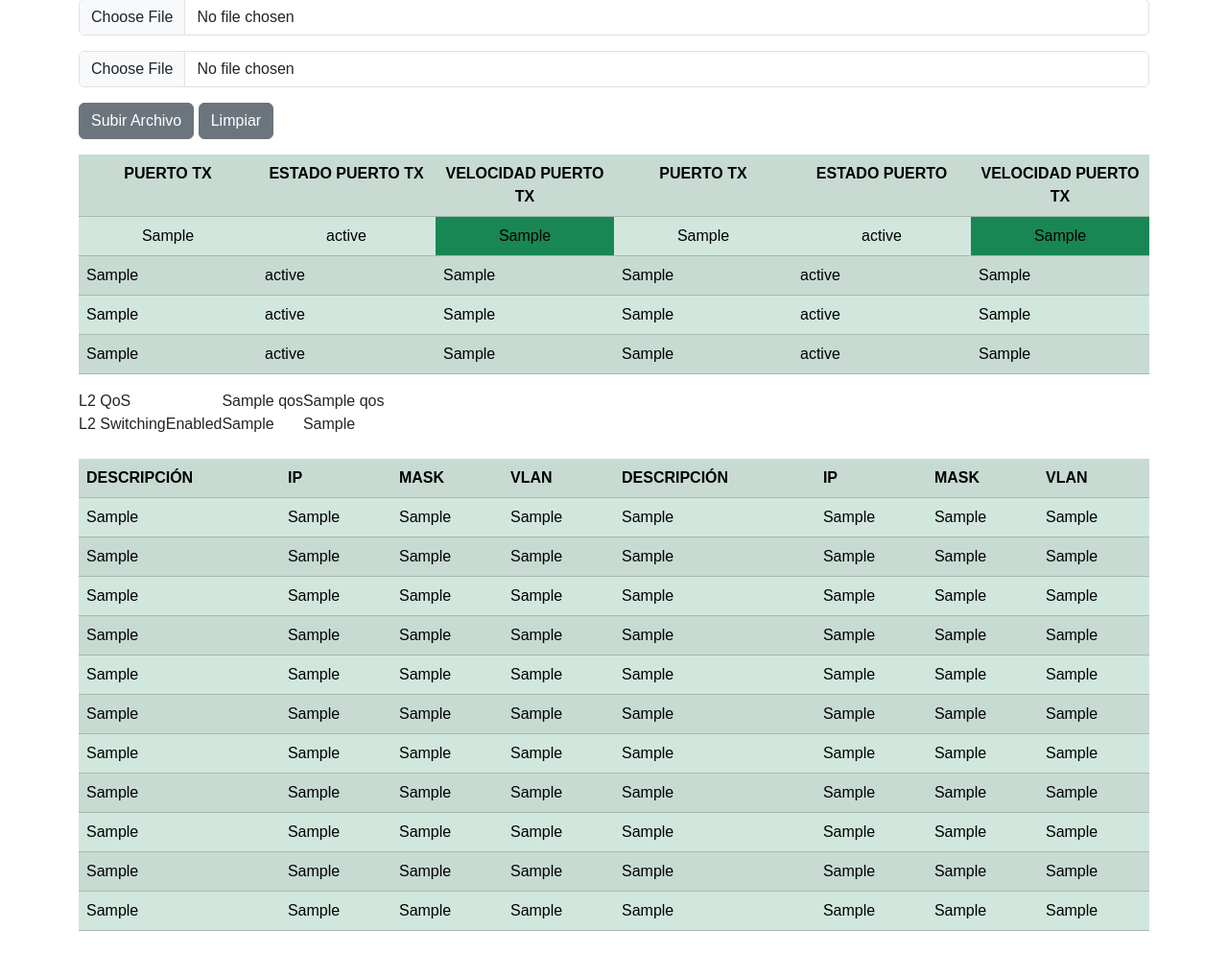
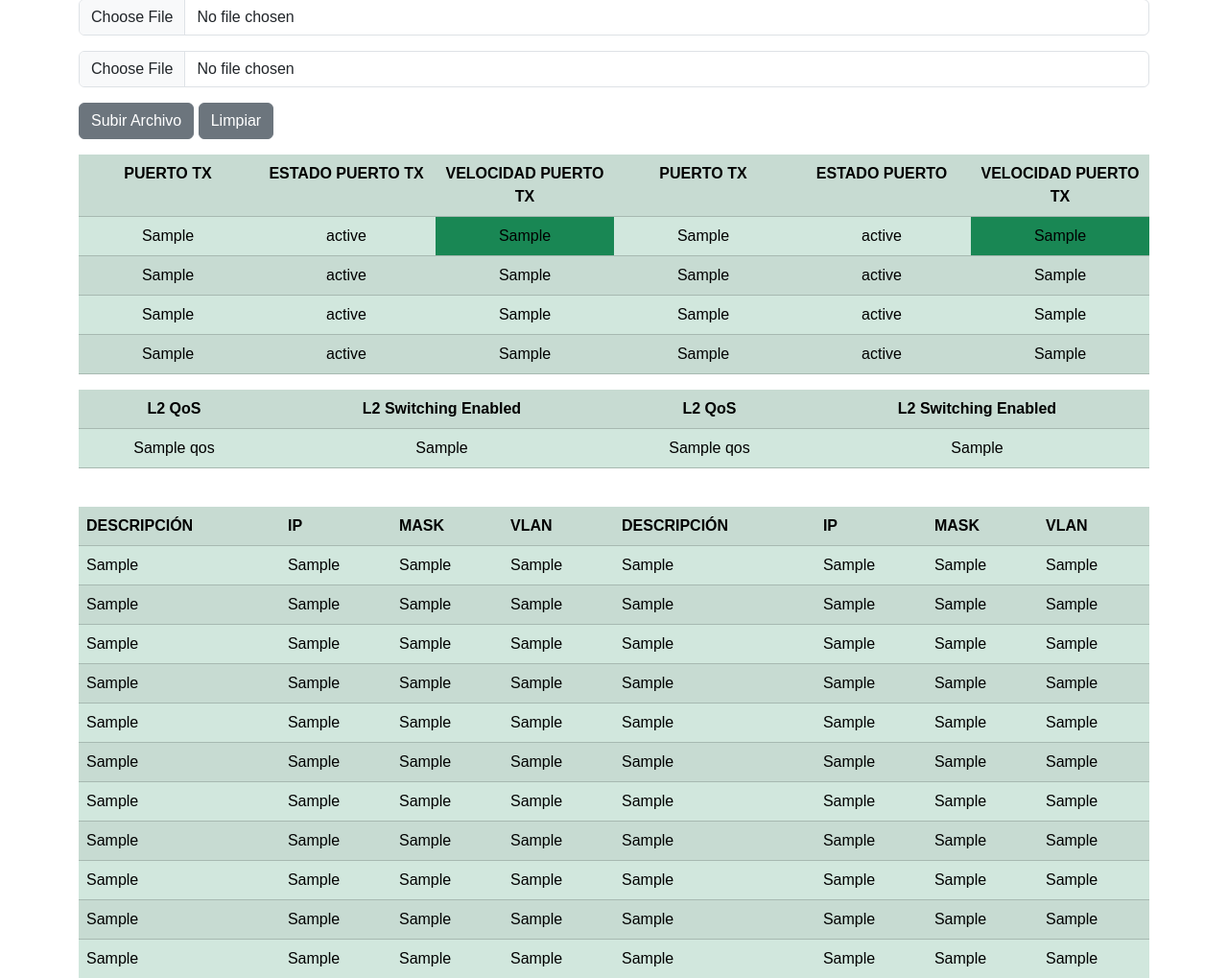
Before and after one commit to plepori/claro, a Django app: template scfcompara/app/templates/home.html in a window 1280 px wide. Shown: the part 57-1076 px from the top of the page at 96% size. Before the commit the page ends 1027 px from the top, so only its background shows below. Run offline with Django 4.2, Linux system fonts and the light colour scheme; the template is opened without the code that fills it: most values are stand-ins (such as "Sample title", 1, 10 or a date in 2020); some web fonts are replaced.

Commit message:
otros cambios

```diff
--- a/scfcompara/app/templates/home.html
+++ b/scfcompara/app/templates/home.html
@@ -32,7 +32,6 @@
             <th class="col-md-2">PUERTO TX</th>
             <th class="col-md-2">ESTADO PUERTO</th>
             <th class="col-md-2">VELOCIDAD PUERTO TX</th>
-
           </tr>
           <tr class="text-center">
             <td>{{port.PORT0}}</td>
@@ -43,7 +42,7 @@
             <td class="vel_puerto2">{{port2.SPEED0}}</td>
           </tr>
 
-          <tr>
+          <tr class="text-center">
             <td>{{port.PORT1}}</td>
             <td>{{port.STATE1}}</td>
             <td class="vel_puerto1">{{port.SPEED1}}</td>
@@ -52,7 +51,7 @@
             <td class="vel_puerto2">{{port2.SPEED1}}</td>
           </tr>
 
-          <tr>
+          <tr class="text-center">
             <td>{{port.PORT2}}</td>
             <td>{{port.STATE2}}</td>
             <td class="vel_puerto1">{{port.SPEED2}}</td>
@@ -61,7 +60,7 @@
             <td class="vel_puerto2">{{port2.SPEED2}}</td>
           </tr>
 
-          <tr>
+          <tr class="text-center">
             <td>{{port.PORT3}}</td>
             <td>{{port.STATE3}}</td>
             <td class="vel_puerto1">{{port.SPEED3}}</td>
@@ -72,9 +71,19 @@
           <tr>
           </table>
 
-          <table>
-          <tr><td>L2 QoS</td><td>{{qos.qos}}</td><td>{{qos2.qos}}</td></tr>
-          <tr><td>L2 SwitchingEnabled</td><td>{{qos.l2}}</td><td>{{qos2.l2}}</td></tr>
+          <table  class="mt-3 table table-success table-striped">
+          <tr class="text-center">
+            <th>L2 QoS</th>
+            <th>L2 Switching Enabled</th>
+            <th>L2 QoS</th>
+            <th>L2 Switching Enabled</th>
+          </tr>
+          <tr class="text-center">
+            <td>{{qos.qos}}</td>
+            <td>{{qos.l2}}</td>
+            <td>{{qos2.qos}}</td>
+            <td>{{qos2.l2}}</td>
+          </tr>
           </table>
 
           <table class="table table-success table-striped">
--- a/scfcompara/scfcompara/static/js/app.js
+++ b/scfcompara/scfcompara/static/js/app.js
@@ -7,10 +7,27 @@ boton_limpiar.addEventListener('click', ()=>{
 
 const vel_puerto1 = document.querySelector(".vel_puerto1");
 const vel_puerto2 = document.querySelector(".vel_puerto2");
-console.log(vel_puerto1);
-console.log(vel_puerto2)
 
-if (vel_puerto1.innerHTML === '' & vel_puerto2.innerHTML === ''){
+function Comparar(dato1,dato2){
+    if (dato1.innerHTML === "" & dato2.innerHTML === ""){
+        dato1.className = ''
+        dato2.className = ''
+    }else if(dato1.innerHTML === dato2.innerHTML){
+        dato1.classList.add('bg-success')
+        dato2.classList.add('bg-success')
+        console.log(dato1)
+        console.log(dato2)
+    }else{
+        dato1.classList.add('bg-danger')
+        dato2.classListadd('bg-danger')
+    }
+}
+
+Comparar(vel_puerto1,vel_puerto2)
+
+
+
+/* if (vel_puerto1.innerHTML === '' & vel_puerto2.innerHTML === ''){
     vel_puerto1.className = 'vel_puerto1';
     vel_puerto2.className = 'vel_puerto2';
 
@@ -23,4 +40,4 @@ if (vel_puerto1.innerHTML === '' & vel_puerto2.innerHTML === ''){
 else{
     vel_puerto1.classList.add('bg-danger')
     vel_puerto2.classList.add('bg-danger')
-}
+} */
```
